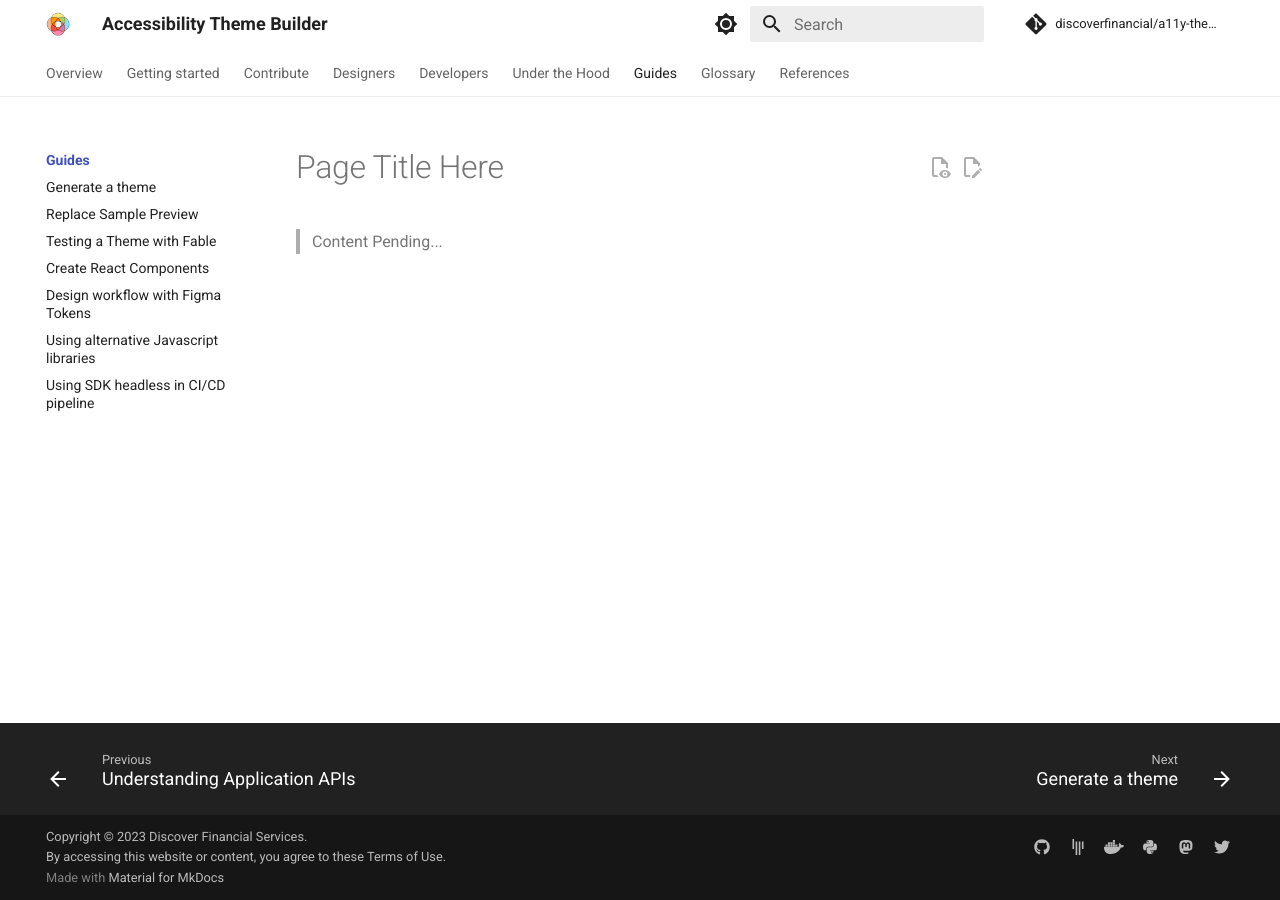
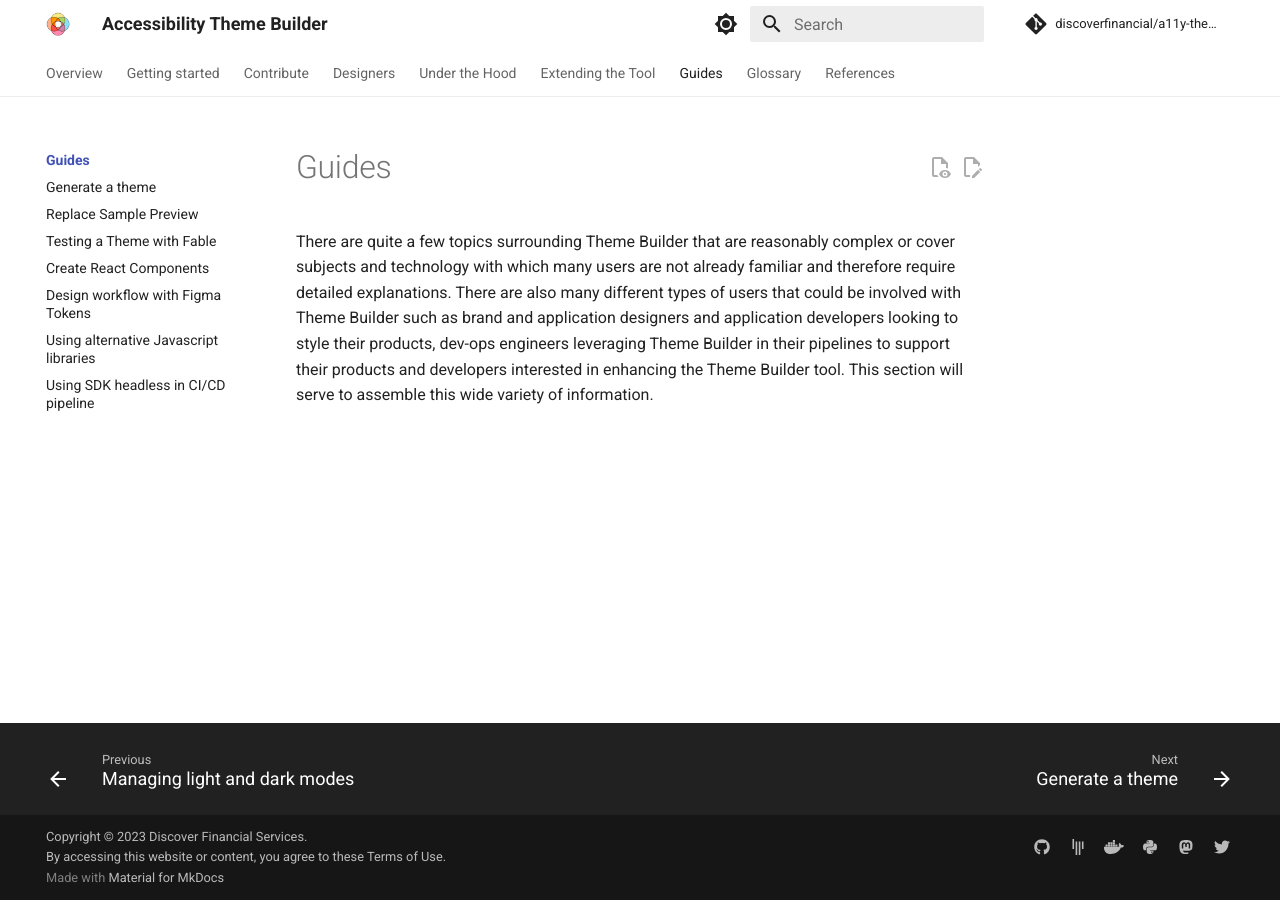
Before and after one commit to finos/a11y-theme-builder, an MkDocs documentation site: the page built from docs/guides/index.md, in a window 1280 px wide. Built offline with MkDocs 1.6.1 and Material for MkDocs 9.7.7, drawn with Linux system fonts in a browser that asks for light colours; comment, search, counter and statistics services are not loaded.

Commit message:
discoverfinancial/a11y-theme-builder/issues/198: moved around some tabs in documentation to be more intuitive, descriptive

```diff
--- a/docs/guides/index.md
+++ b/docs/guides/index.md
@@ -1,3 +1,3 @@
-# Page Title Here
+# Guides
 
->Content Pending...
+There are quite a few topics surrounding Theme Builder that are reasonably complex or cover subjects and technology with which many users are not already familiar and therefore require detailed explanations.  There are also many different types of users that could be involved with Theme Builder such as brand and application designers and application developers looking to style their products, dev-ops engineers leveraging Theme Builder in their pipelines to support their products and developers interested in enhancing the Theme Builder tool.  This section will serve to assemble this wide variety of information.
--- a/mkdocs.yml
+++ b/mkdocs.yml
@@ -163,7 +163,14 @@ nav:
     - How to configure disability overlays: designers/how-to-configure-overlays.md
     - How to work with Design Tokens: designers/how-to-work-with-tokens.md
     - How to use components with Storybook: designers/how-to-work-with-storybook.md
-  - Developers:
+  - Under the Hood:
+    - architecture/index.md
+    - Component Model: architecture/component-model.md
+    - Why Mui: decisions/mui_adr.md
+    - Understanding SDK: architecture/sdk-intro.md
+    - Foundational Services: architecture/base-services.md
+    - Understanding Application APIs: architecture/app-api.md
+  - Extending the Tool:
     - developers/index.md
     - Code Walkthrough: developers/code-walkthrough.md
     - Adding Atomic Elements: developers/add-atomic-elements.md
@@ -171,13 +178,6 @@ nav:
     - Adding output generators: developers/add-output-generators.md
     - Adding storage: developers/add-storage.md
     - Managing light and dark modes: developers/managing-modes.md
-  - Under the Hood:
-    - architecture/index.md
-    - Component Model: architecture/component-model.md
-    - Why Mui: decisions/mui_adr.md
-    - Understanding SDK: architecture/sdk-intro.md
-    - Foundational Services: architecture/base-services.md
-    - Understanding Application APIs: architecture/app-api.md
   - Guides:
     - guides/index.md
     - Generate a theme: guides/create-a-theme.md
```
